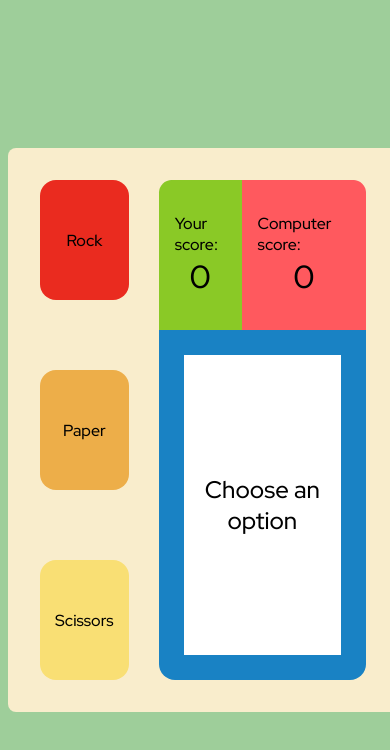
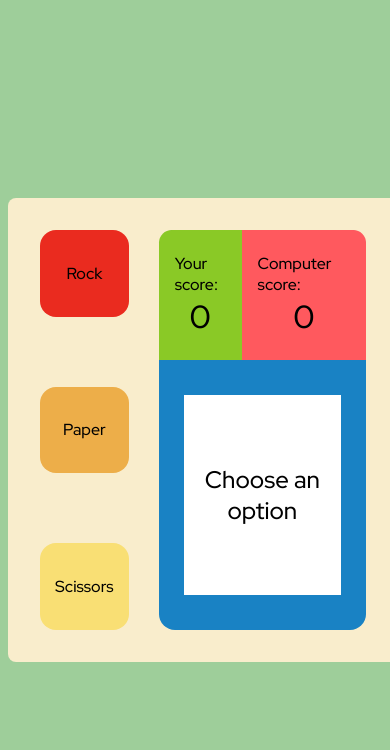
Before and after one commit to wheatScrub11/ReworkRPS, a plain HTML site: page index.html in a window 390 px wide. Drawn offline with Linux system fonts and the light colour scheme.

Commit message:
Added media queries

```diff
--- a/styles.css
+++ b/styles.css
@@ -178,18 +178,27 @@ body{
     .titlez-1, .titlez-2{
         margin-left: 1em;
     }
-    .thePlayerScore{
-        width: 40%;
+    .thePlayerScore, .theComputerScore{
+        height: 130px;
     }
     .btn{
         font-size: 1em;
     }
     .box{
-        height: 500px;
+        height: 400px;
         grid-template-columns: repeat(3, 1fr);
-        grid-auto-rows: minmax(100px, 200px);
+        grid-auto-rows: minmax(80px, 200px);
         gap: 70px;
         padding: 2em;
         column-gap: 30px;
     }
 }
+@media all and (max-width: 338px){
+
+    .theResult{
+        height: calc(100% - 150px);
+        width: calc(100% - 20px);
+        font-size: 1rem;
+    }
+
+}
```
